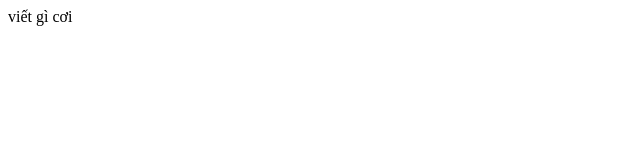
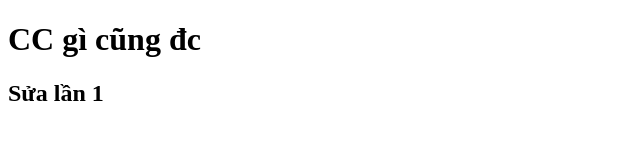
Before and after one commit to thuanohanoi/test-git-3, a plain HTML site: page index.html in a window 1280 px wide. Shown: the whole page, without its empty margins (0-640 px from the left). Drawn offline with Linux system fonts and the light colour scheme.

Commit message:
sửa lần 1

```diff
--- a/index.html
+++ b/index.html
@@ -6,6 +6,7 @@
     <title>testgit 3</title>
   </head>
   <body>
-    viết gì cơi
+    <h1>CC gì cũng đc</h1>
+    <h2>Sửa lần 1</h2>
   </body>
 </html>
```
